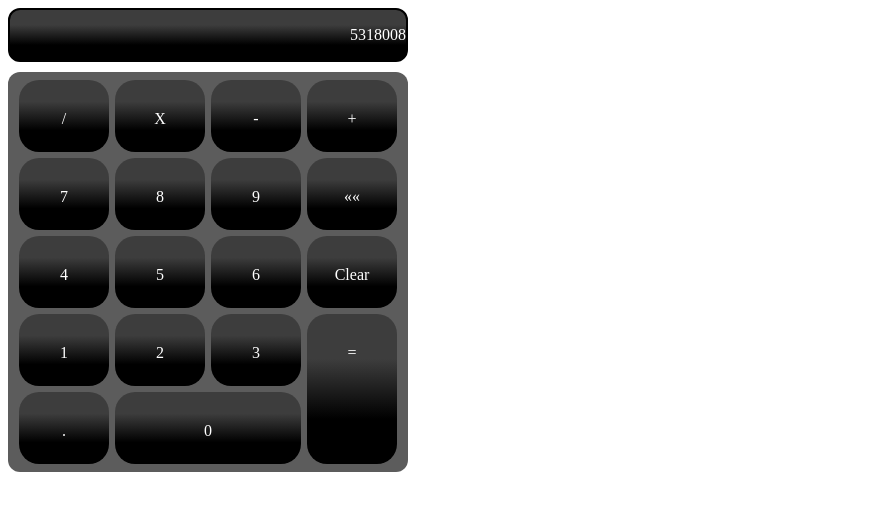
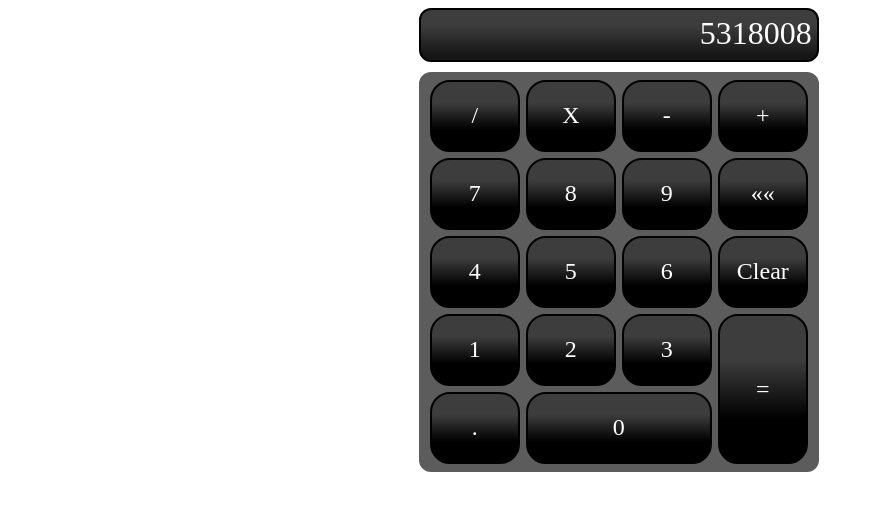
Before and after one commit to spaingel/calculadora, a plain HTML site: page index.html in a window 1280 px wide. Shown: the whole page, without its empty margins (0-874 px from the left). Drawn offline with Linux system fonts and the light colour scheme.

Commit message:
CSS Styled

```diff
--- a/style.css
+++ b/style.css
@@ -1,3 +1,10 @@
+#container {
+    display: block;
+    margin-left: auto;
+    margin-right: auto;
+    width: 35%;
+}
+
 #screen {
     border: 2px black solid;
     width: 396px;
@@ -5,10 +12,13 @@
     text-align: right;
     margin-bottom: 10px;
     border-radius: 12px;
-    background-image: linear-gradient(0deg, black 30%, rgb(61, 61, 61) 70%);
+    background-image: linear-gradient(0deg, rgb(22, 22, 22) 10%, rgb(61, 61, 61) 70%);
+
 }
 
-p {
+#screen p {
+    font-size: 200%;
+    margin: 5px;
     color: white;
 }
 
@@ -19,26 +29,35 @@ p {
     height: 400px;
     grid-template-columns: repeat(4, 90px);
     grid-template-rows: repeat(5, 72px);
-    float: left;
+    /*float: left;*/
     column-gap: 6px;
     row-gap: 6px;
     align-content: center;
     justify-content: center;
     border-radius: 12px;
     color: white;
+    font-size: 150%;
 }
 
 .button {
     background-image: linear-gradient(0deg, black 30%, rgb(61, 61, 61) 70%);
     text-align: center;
-    padding-top: 30px;
+    padding-top: 20px;
     border-radius: 20px;
+    border: 2px black solid;
 
+}
+
+.button:hover{
+    opacity: 0.8;
+    background-image: linear-gradient(0deg, rgb(58, 58, 58) 30%, rgb(133, 133, 133) 70%);
 }
 
 #equal {
     grid-column-start: 4;
-    grid-row: 4 / span 2; }
+    grid-row: 4 / span 2;
+    padding-top: 60px;
+}
 
 #zero {
     grid-column: 2 / span 2;
```
